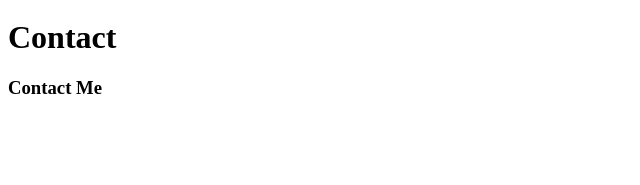
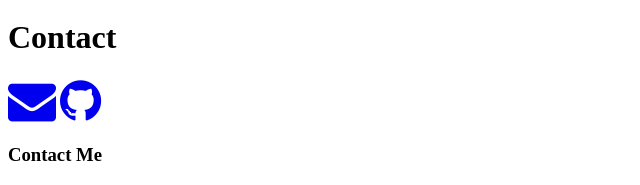
Before and after one commit to deltapoint/rsschool-cv, a plain HTML site: page index.html in a window 1280 px wide. Shown: the part 2194-2379 px from the top of the page, without its empty margins (0-640 px from the left). Before the commit the page ends 2312 px from the top, so only its background shows below. Drawn offline with Linux system fonts and the light colour scheme.

Commit message:
feat: add contact icons

```diff
--- a/index.html
+++ b/index.html
@@ -85,6 +85,10 @@ randomNumber(0, entries.length - 1, (err, index) => {
 				<a href="#top"><i class="fa fa-angle-up fa-3x" aria-hidden="true"></i></a><br>
 			</div>
 			<h1 class="title-contact inverse-gradient-text">Contact</h1>
+			<div class="contact-icons">
+				<a href="mailto:acte.gratuite@gmail.com"><i class="fa fa-envelope fa-3x" aria-hidden="true"></i></a>
+				<a href="https://github.com/deltapoint"><i class="fa fa-github fa-3x" aria-hidden="true"></i></a>
+			</div>
 			<h3>Contact Me</h3>
 		</div>
 	</footer>
```
